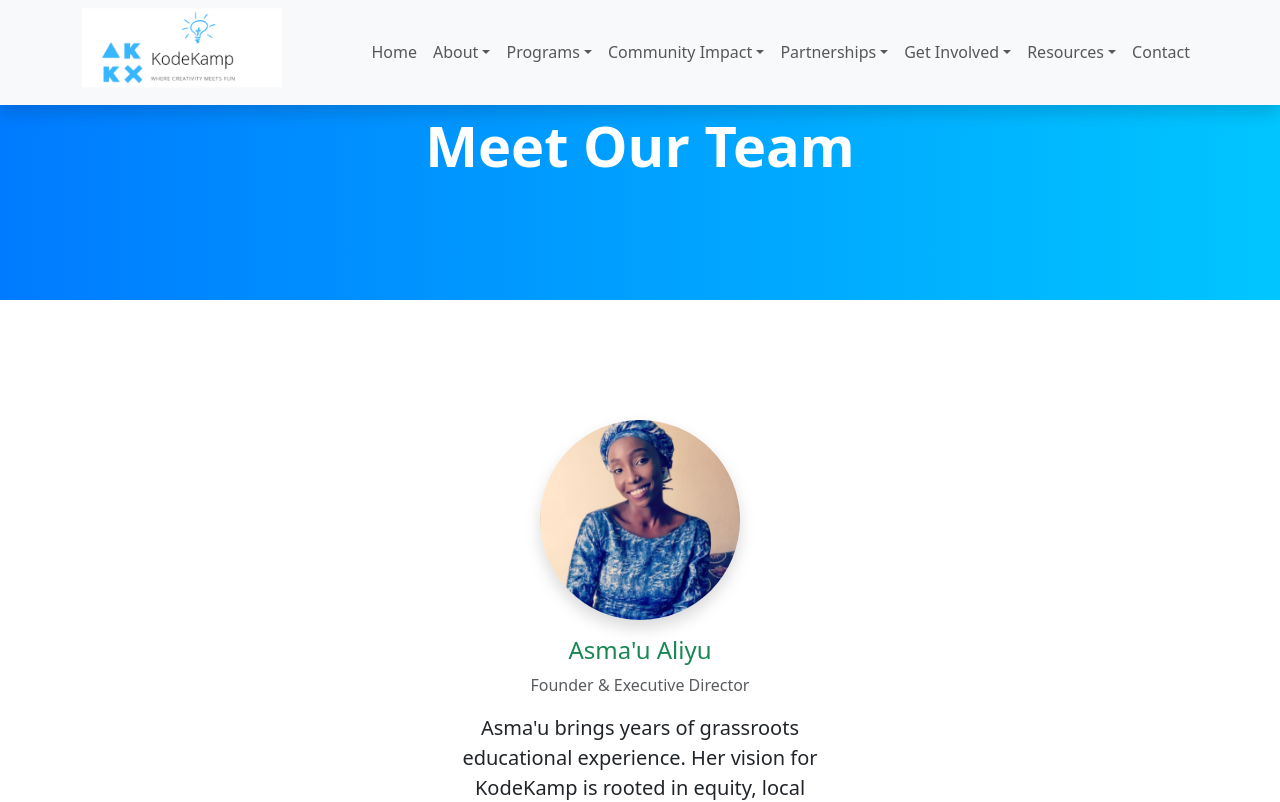
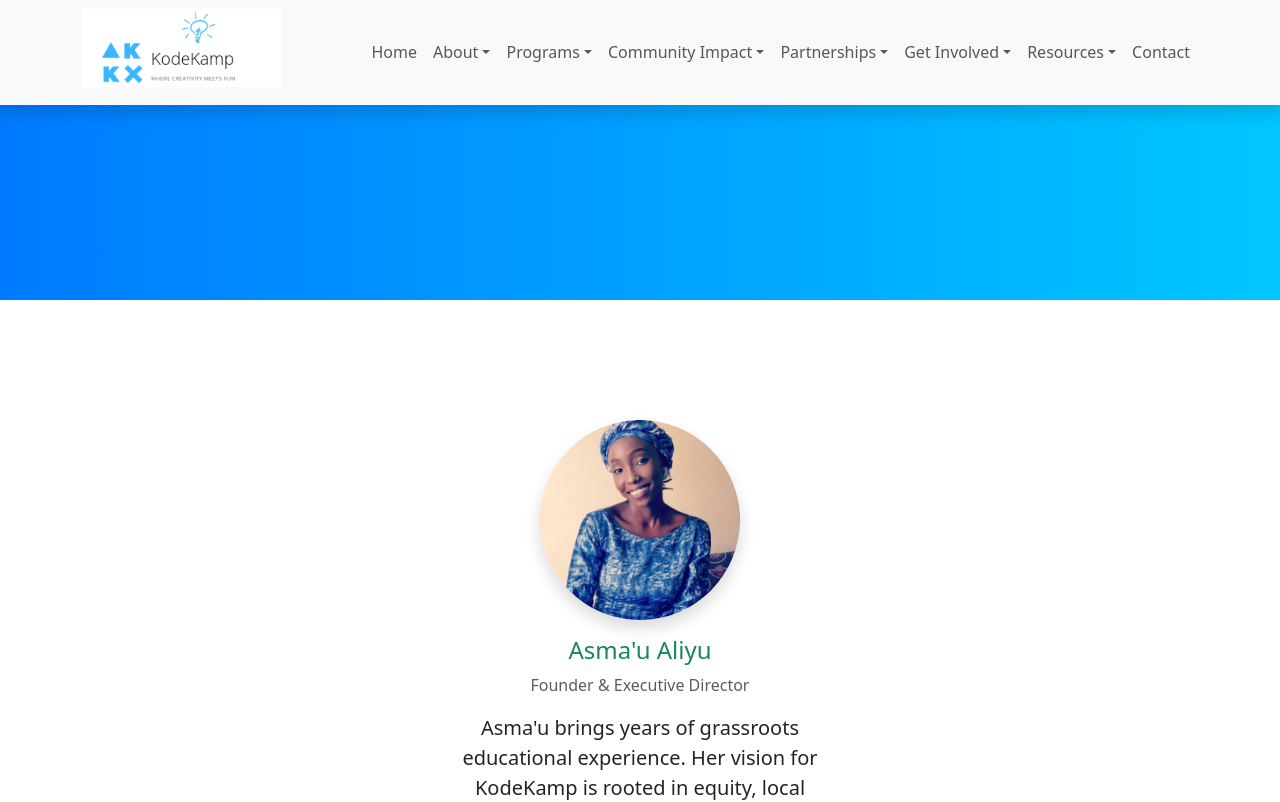
Before and after one commit to FarukmAliyu/Kodekampinitiative, a React (Create React App) app: page /team in a window 1280 px wide. Shown: the top 802 px of the page. Built offline with nearby package versions, Linux system fonts and the light colour scheme.

Commit message:
Update Team.js

```diff
--- a/src/pages/Team.js
+++ b/src/pages/Team.js
@@ -12,7 +12,7 @@ export default function Team() {
           background: "linear-gradient(to right, #007bff, #00c6ff)",
         }}
       >
-        <h1 className="text-white fw-bold display-4">Meet Our Team</h1>
+        <h1 className="text-white fw-bold display-4"></h1>
       </div>
 
       {/* Team Content Section */}
```
